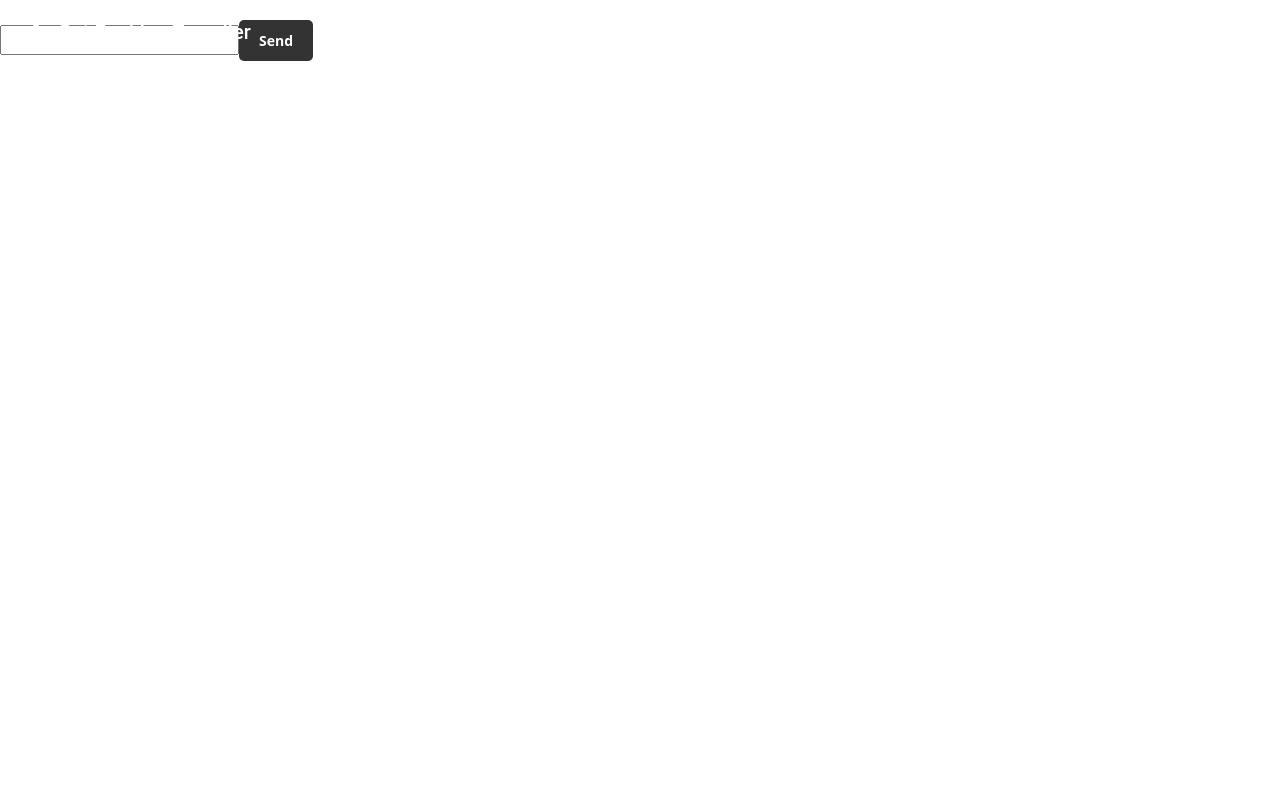
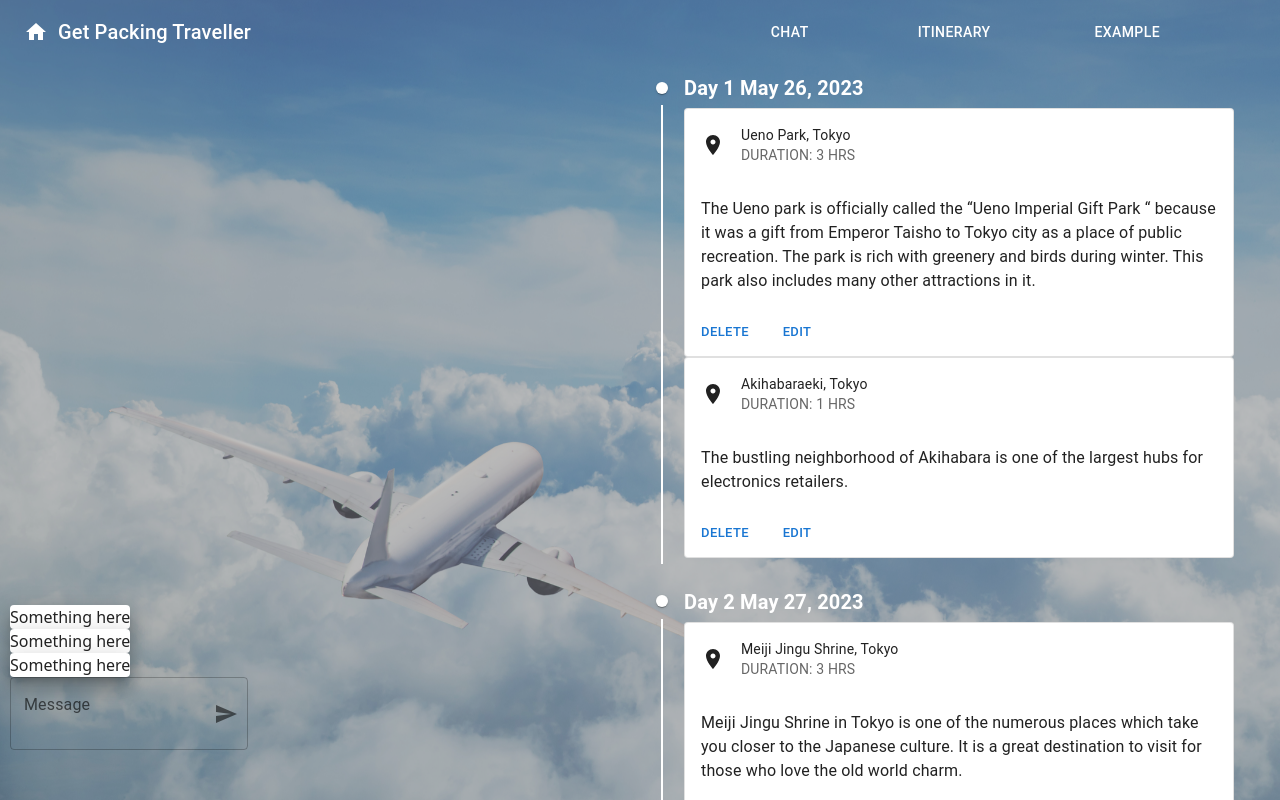
Before and after one commit to Monash-FIT3170/AI_Travel_Plan, a React (Create React App) app in the folder client/: page /chat in a window 1280 px wide. Built offline with nearby package versions, Linux system fonts and the light colour scheme.

Commit message:
fix: revert chatpage to previous design

```diff
--- a/client/src/pages/ChatPage.jsx
+++ b/client/src/pages/ChatPage.jsx
@@ -1,38 +1,26 @@
-import Chatbox from '../components/Chatbox';
-import { useState } from 'react';
-import axios from 'axios';
-import {mockTravel_Itinerary1} from '../MockItinerary';
-import Background from '../components/Background';
-import BackgroundImage from '../components/BackgroundImage';
+import ChatBox from '../components/chatbox/ChatBox';
+import Background from "../components/Background";
+import BackgroundImage from "../components/BackgroundImage";
+import Grid from '@mui/material/Grid';
+import { ItineraryTimeLine } from "../components/ItineraryTimeLine"
+import { mockTravel_Itinerary1 } from "../MockItinerary";
 
-let reply = [];
+export function ChatPage() {
+  return (
+    <>
+      <BackgroundImage />
+      <Background>
+      <Grid container>
+                  <Grid item xs={6}>
+                  <ChatBox></ChatBox>
+                </Grid>
+                <Grid item xs={6} style={{ height: '100vh', overflowY: 'auto' }}>
+    <ItineraryTimeLine travelItinerary={mockTravel_Itinerary1}/>
+                </Grid>
 
-export function  ChatPage(){
-const [message, setMessages] = useState({prompt: "", reply:""});
+            </Grid>
 
-const itinerary = {};
-
-const handleChange = (e) => {
-  setMessages({...message,prompt: e.target.value});
-
+      </Background>
+    </>
+  );
 }
-const send = ()=> {
-  reply.push(message)
-  console.log(reply)
-  axios.post('http://127.0.0.1:4000/api/chatMessage', {prompt: message.prompt, travelItinerary: {}, chatHistory: reply}).then((response) => {
-  // reply = {text: response.data.text, type: response.data.type, itinerary: response.data.itinerary}
-  console.log(response)
-  setMessages((message)=> (response.data.message.chatResponse?{...message, reply: message.show+'\n'+ response.data.message.chatResponse}:{...message, reply: message.show+'\n'+ response.data.message})) })
-}
-    return (
-        <div>
-          <div>{message.prompt}</div>
-          <div>{message.reply}</div>
-
-
-
-          <input onChange= {handleChange}></input>
-          <button onClick = {send}>Send</button>
-        </div>
-    )
-}
```
